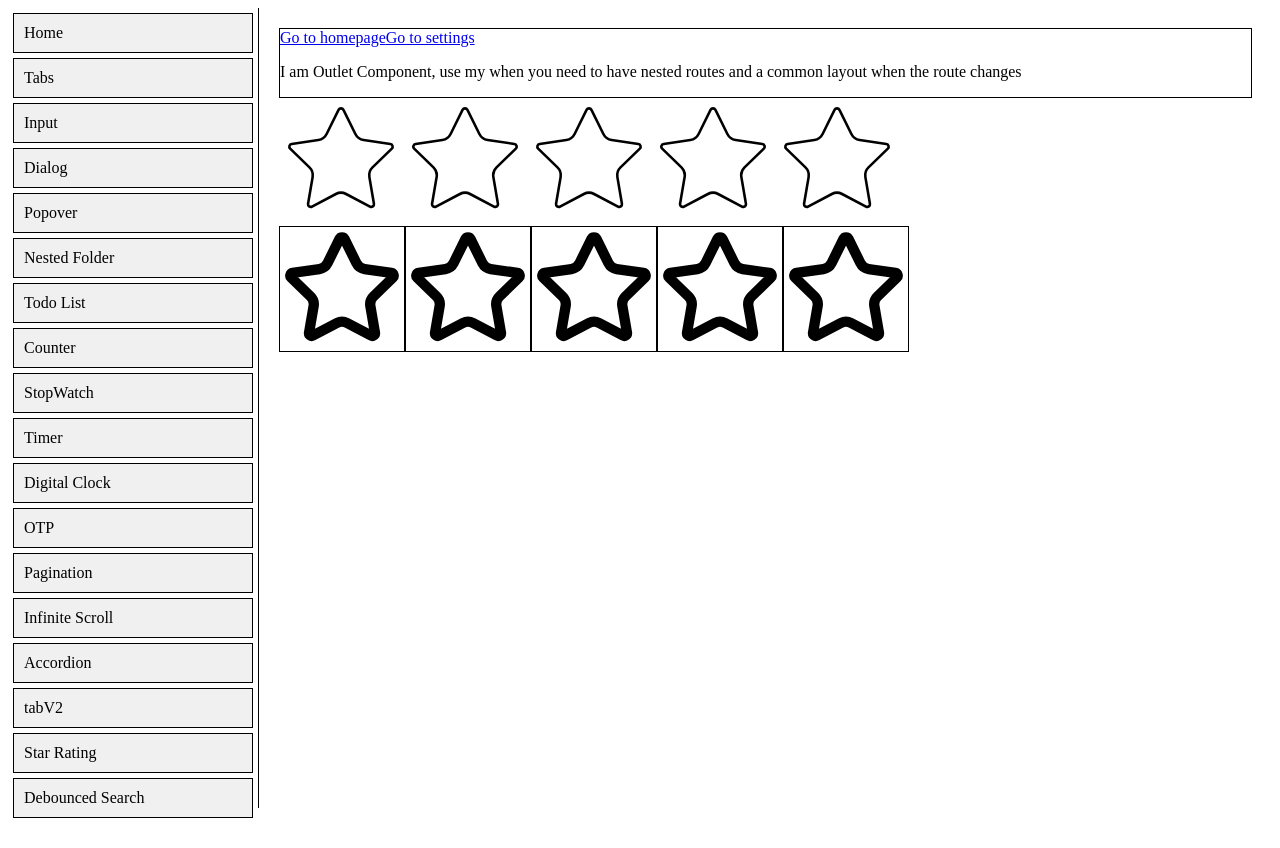
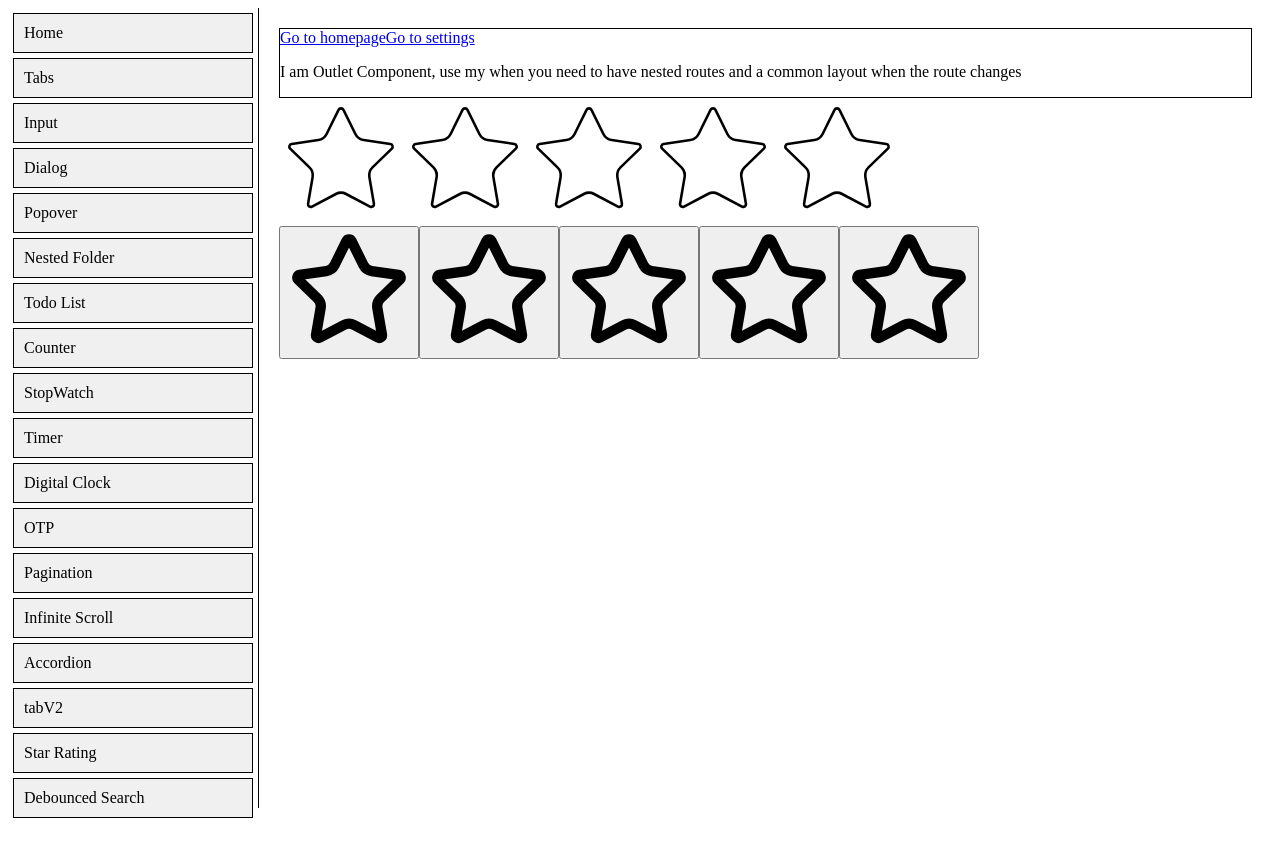
Before and after one commit to Adnankhan690/component-machine-coding, a React (Vite) app: page / in a window 1280 px wide. Both pictures are taken after a click on the element "Star Rating". Built offline with nearby package versions, Linux system fonts and the light colour scheme.

Commit message:
add accessibilty

```diff
--- a/src/screens/StarRating/components/StarRatingV2.tsx
+++ b/src/screens/StarRating/components/StarRatingV2.tsx
@@ -22,26 +22,29 @@ export default function StarRatingV2() {
 	};
 
 	return (
-		<div>
-			<div className="str-main-con">
+		<div className="str-main-con" role="radiogroup" aria-label="Product Rating">
 			{Array.from({ length: STAR_LENGTH }, () => 0).map((ele, idx) => {
-					const isRated = ratings >= idx + 1;
-					const hRating = hoveredRating >= idx + 1;
+				const starValue = idx + 1;
+				const isRated = ratings >= starValue;
+				const hRating = hoveredRating >= starValue;
 
 				return (
-                        <div
-                            className='star-con'
+					<button
+						className="star-con"
 						key={idx}
-							onClick={() => handleClick(idx + 1)}>
+						role="radio"
+						aria-check={ratings === starValue}
+						aria-label={`${starValue} star of ${STAR_LENGTH} stars`}
+						onClick={() => handleClick(starValue)}>
 						<Star
 							className={`star-icon ${isRated ? "rated" : ""} ${hRating ? "hRating" : ""} `}
-								onMouseEnter={() => handleMouseEnter(idx + 1)}
+							onMouseEnter={() => handleMouseEnter(starValue)}
 							onMouseLeave={() => handleMouseLeave()}
+							aria-hidden="true"
 						/>
-						</div>
+					</button>
 				);
 			})}
 		</div>
-		</div>
 	);
 }
--- a/src/screens/StarRating/components/star-v2.css
+++ b/src/screens/StarRating/components/star-v2.css
@@ -1,8 +1,8 @@
 .star-icon {
     width: 124px;
     height: 124px;
-    border: 1px solid black;
 }
+
 
 .rated {
     fill: orange;
```
Lines whose indentation alone changed are shown as unchanged.
